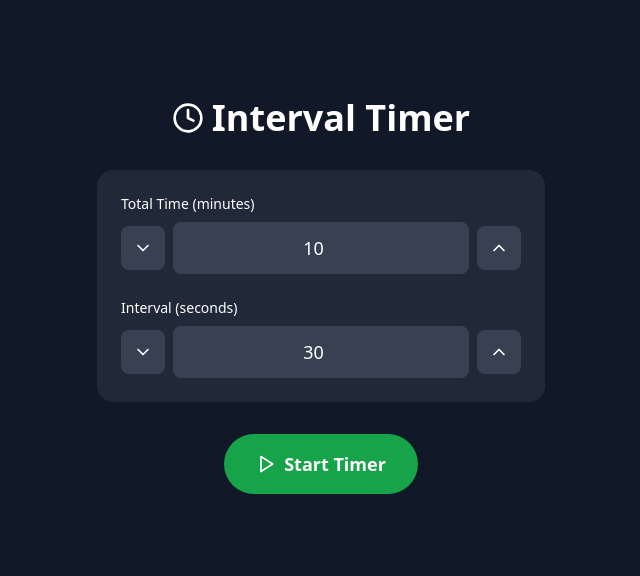
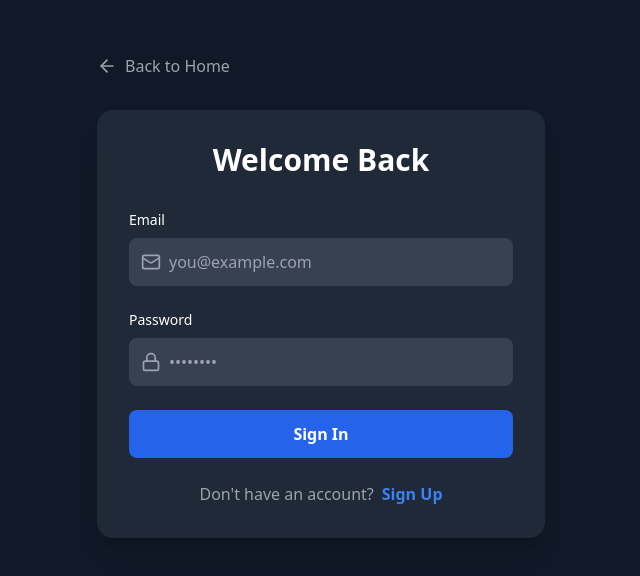
Before and after one commit to gjpark03/TaskTempo, a React (Vite) app: page /auth in a window 1280 px wide. Shown: the part 104-680 px from the top of the page, without its empty margins (319-959 px from the left). Built offline with nearby package versions, Linux system fonts and the light colour scheme; the HTML template or start-up script is replaced by a standard one.

Commit message:
Edit home page design

```diff
--- a/package.json
+++ b/package.json
@@ -12,7 +12,8 @@
   "dependencies": {
     "lucide-react": "^0.475.0",
     "react": "^19.1.0",
-    "react-dom": "^19.1.0"
+    "react-dom": "^19.1.0",
+    "react-router-dom": "^7.6.3"
   },
   "devDependencies": {
     "@eslint/js": "^9.29.0",
--- a/src/App.jsx
+++ b/src/App.jsx
@@ -1,7 +1,19 @@
-import TimerApp from './TimerApp'
+import React from 'react';
+import { BrowserRouter as Router, Routes, Route } from 'react-router-dom';
+import HomePage from './HomePage';
+import TimerApp from './TimerApp';
+import AuthPage from './AuthPage';
 
 function App() {
-  return <TimerApp />
+  return (
+    <Router>
+      <Routes>
+        <Route path="/" element={<HomePage />} />
+        <Route path="/timer" element={<TimerApp />} />
+        <Route path="/auth" element={<AuthPage />} />
+      </Routes>
+    </Router>
+  );
 }
 
-export default App
+export default App;
--- /dev/null
+++ b/src/AuthPage.jsx
@@ -0,0 +1,126 @@
+import React, { useState } from 'react';
+import { useNavigate } from 'react-router-dom';
+import { ArrowLeft, Mail, Lock, User } from 'lucide-react';
+
+export default function AuthPage() {
+  const navigate = useNavigate();
+  const [isLogin, setIsLogin] = useState(true);
+  const [formData, setFormData] = useState({
+    email: '',
+    password: '',
+    name: ''
+  });
+
+  const handleSubmit = (e) => {
+    e.preventDefault();
+    // Here you would handle authentication
+    console.log(isLogin ? 'Login' : 'Signup', formData);
+    // For now, just navigate to timer
+    navigate('/timer');
+  };
+
+  const handleChange = (e) => {
+    setFormData({
+      ...formData,
+      [e.target.name]: e.target.value
+    });
+  };
+
+  return (
+    <div className="min-h-screen bg-gray-900 text-white p-4 flex flex-col items-center justify-center">
+      <div className="w-full max-w-md space-y-8">
+        <button
+          onClick={() => navigate('/')}
+          className="flex items-center gap-2 text-gray-400 hover:text-white transition-colors"
+        >
+          <ArrowLeft className="w-5 h-5" />
+          Back to Home
+        </button>
+
+        <div className="bg-gray-800 rounded-2xl p-8 shadow-xl">
+          <h2 className="text-3xl font-bold text-center mb-8">
+            {isLogin ? 'Welcome Back' : 'Create Account'}
+          </h2>
+
+          <form onSubmit={handleSubmit} className="space-y-6">
+            {!isLogin && (
+              <div>
+                <label className="block text-sm font-medium mb-2">
+                  Name
+                </label>
+                <div className="relative">
+                  <User className="absolute left-3 top-1/2 transform -translate-y-1/2 w-5 h-5 text-gray-400" />
+                  <input
+                    type="text"
+                    name="name"
+                    value={formData.name}
+                    onChange={handleChange}
+                    className="w-full pl-10 pr-4 py-3 rounded-lg bg-gray-700 text-white focus:outline-none focus:ring-2 focus:ring-blue-500"
+                    placeholder="John Doe"
+                    required={!isLogin}
+                  />
+                </div>
+              </div>
+            )}
+
+            <div>
+              <label className="block text-sm font-medium mb-2">
+                Email
+              </label>
+              <div className="relative">
+                <Mail className="absolute left-3 top-1/2 transform -translate-y-1/2 w-5 h-5 text-gray-400" />
+                <input
+                  type="email"
+                  name="email"
+                  value={formData.email}
+                  onChange={handleChange}
+                  className="w-full pl-10 pr-4 py-3 rounded-lg bg-gray-700 text-white focus:outline-none focus:ring-2 focus:ring-blue-500"
+                  placeholder="you@example.com"
+                  required
+                />
+              </div>
+            </div>
+
+            <div>
+              <label className="block text-sm font-medium mb-2">
+                Password
+              </label>
+              <div className="relative">
+                <Lock className="absolute left-3 top-1/2 transform -translate-y-1/2 w-5 h-5 text-gray-400" />
+                <input
+                  type="password"
+                  name="password"
+                  value={formData.password}
+                  onChange={handleChange}
+                  className="w-full pl-10 pr-4 py-3 rounded-lg bg-gray-700 text-white focus:outline-none focus:ring-2 focus:ring-blue-500"
+                  placeholder="••••••••"
+                  required
+                />
+              </div>
+            </div>
+
+            <button
+              type="submit"
+              className="w-full bg-blue-600 hover:bg-blue-700 text-white py-3 rounded-lg font-semibold transition-colors"
+            >
+              {isLogin ? 'Sign In' : 'Create Account'}
+            </button>
+          </form>
+
+          <div className="mt-6 text-center">
+            <p className="text-gray-400">
+              {isLogin ? "Don't have an account?" : "Already have an account?"}
+              <button
+                type="button"
+                onClick={() => setIsLogin(!isLogin)}
+                className="ml-2 text-blue-500 hover:text-blue-400 font-semibold"
+              >
+                {isLogin ? 'Sign Up' : 'Sign In'}
+              </button>
+            </p>
+          </div>
+        </div>
+      </div>
+    </div>
+  );
+}
--- /dev/null
+++ b/src/HomePage.jsx
@@ -0,0 +1,45 @@
+import React from 'react';
+import { useNavigate } from 'react-router-dom';
+import { Timer, User } from 'lucide-react';
+import ScrollingFeatures from './ScrollingFeatures';
+
+export default function HomePage() {
+  const navigate = useNavigate();
+
+  return (
+    <div className="min-h-screen bg-gray-900 text-white p-4 flex flex-col items-center justify-center">
+      <div className="w-full max-w-md space-y-8">
+        <div className="space-y-6">
+          <h1 className="text-5xl font-bold text-center animate-fade-in-up">
+            Interval Timer
+          </h1>
+
+          <ScrollingFeatures />
+        </div>
+
+        <div className="space-y-4 animate-fade-in-up animation-delay-400">
+          <button
+            onClick={() => navigate('/timer')}
+            className="w-full bg-blue-600 hover:bg-blue-700 text-white py-6 px-8 rounded-2xl text-xl font-semibold transition-all transform hover:scale-105 shadow-lg flex items-center justify-center gap-3"
+          >
+            <Timer className="w-6 h-6" />
+            Just Take Me to the Timer
+          </button>
+
+          <div className="relative">
+            <button
+              onClick={() => navigate('/auth')}
+              className="w-full bg-gray-800 hover:bg-gray-700 text-white py-6 px-8 rounded-2xl text-xl font-semibold transition-all transform hover:scale-105 shadow-lg border border-gray-700 flex items-center justify-center gap-3"
+            >
+              <User className="w-6 h-6" />
+              Create an Account or Login
+            </button>
+            <p className="text-gray-400 text-sm text-center mt-3 px-4">
+              Save your favorite interval workouts, track progress, and access your timers from any device
+            </p>
+          </div>
+        </div>
+      </div>
+    </div>
+  );
+}
--- /dev/null
+++ b/src/ScrollingFeatures.jsx
@@ -0,0 +1,34 @@
+import React from 'react';
+import { Check } from 'lucide-react';
+
+export default function ScrollingFeatures() {
+  const features = [
+    "Create custom workout intervals",
+    "Perfect for HIIT training",
+    "Study with Pomodoro technique",
+    "Track meditation sessions",
+    "Set rest and work periods",
+    "Visual and audio alerts",
+    "Mobile-friendly design",
+    "No signup required"
+  ];
+
+  // Triple the features array to ensure smooth scrolling
+  const scrollingFeatures = [...features, ...features, ...features];
+
+  return (
+    <div className="w-full overflow-hidden animate-fade-in-up animation-delay-200">
+      <div className="flex animate-scroll" style={{ width: 'fit-content' }}>
+        {scrollingFeatures.map((feature, index) => (
+          <div
+            key={index}
+            className="flex items-center gap-2 text-gray-400 whitespace-nowrap px-4"
+          >
+            <Check className="w-4 h-4 text-yellow-500 flex-shrink-0" />
+            <span className="text-sm">{feature}</span>
+          </div>
+        ))}
+      </div>
+    </div>
+  );
+}
--- a/src/index.css
+++ b/src/index.css
@@ -1,3 +1,42 @@
 @tailwind base;
 @tailwind components;
 @tailwind utilities;
+
+/* Fade in and up animation */
+@keyframes fadeInUp {
+  from {
+    opacity: 0;
+    transform: translateY(20px);
+  }
+  to {
+    opacity: 1;
+    transform: translateY(0);
+  }
+}
+
+/* Continuous scroll animation */
+@keyframes scroll {
+  0% {
+    transform: translateX(0);
+  }
+  100% {
+    transform: translateX(-33.333%);
+  }
+}
+
+.animate-fade-in-up {
+  animation: fadeInUp 0.8s ease-out forwards;
+}
+
+.animate-scroll {
+  animation: scroll 25s linear infinite;
+}
+
+/* Animation delays */
+.animation-delay-200 {
+  animation-delay: 200ms;
+}
+
+.animation-delay-400 {
+  animation-delay: 400ms;
+}
```
Also changed, not shown: 1 other file (tests, documents, lock files or other folders).
